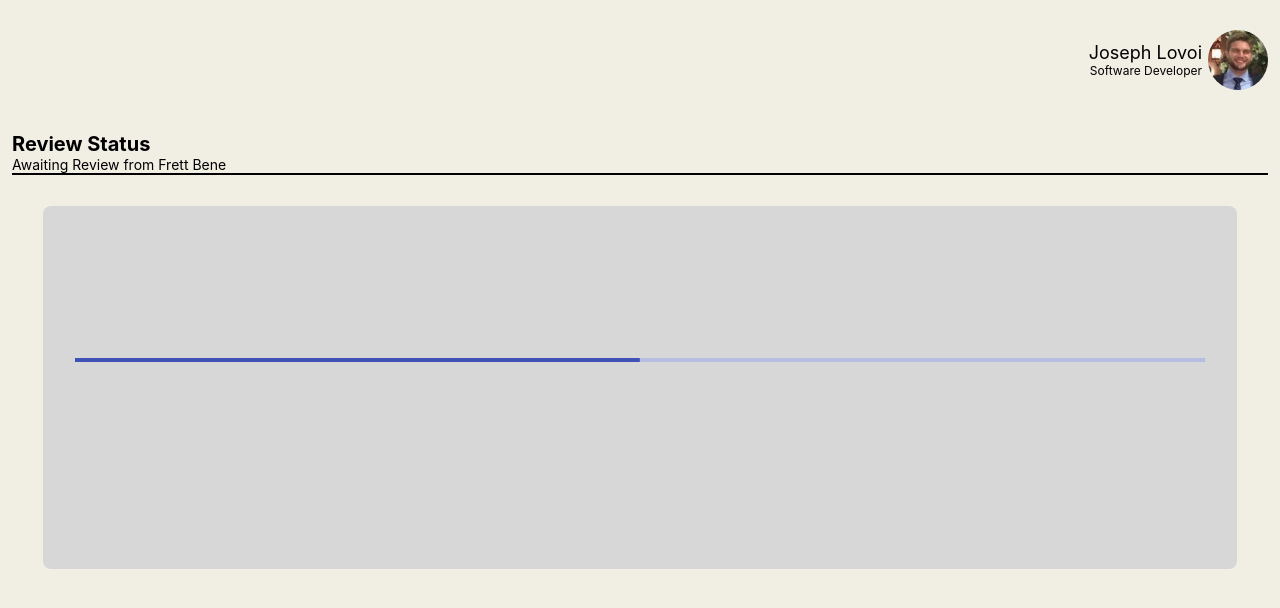
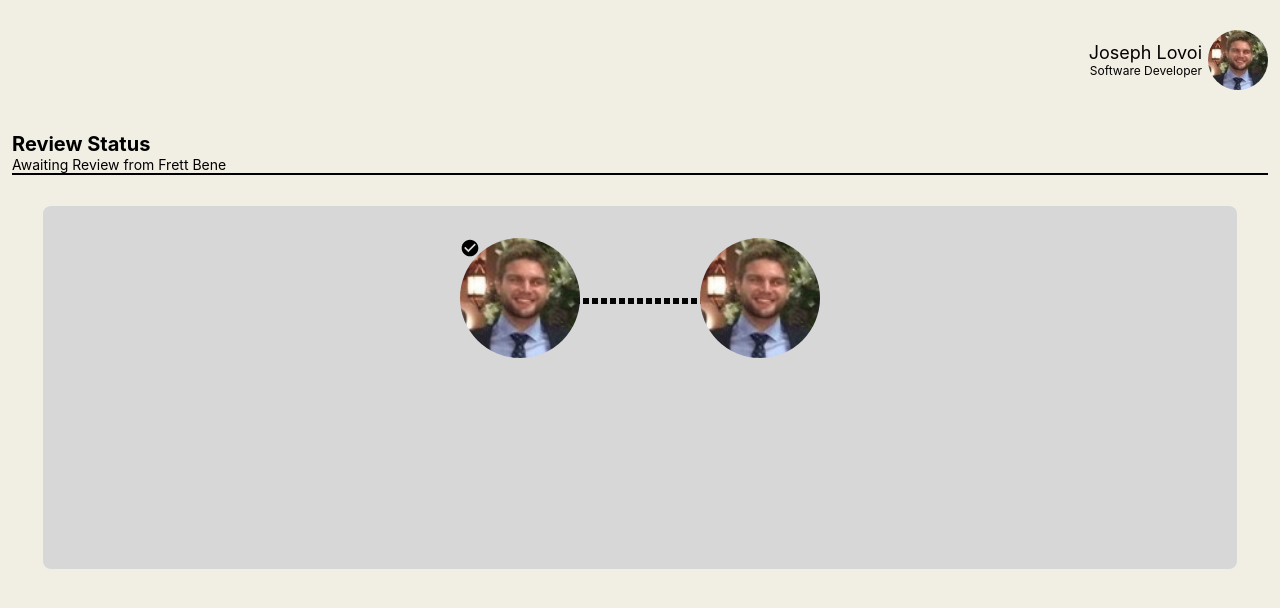
Before and after one commit to jlovoi/docshare, a React (Create React App) app: page / in a window 1280 px wide. Shown: the top 608 px of the page. Built offline with nearby package versions, Linux system fonts and the light colour scheme.

Commit message:
styling the avatars on the workflow

```diff
--- a/package.json
+++ b/package.json
@@ -4,6 +4,7 @@
   "private": true,
   "dependencies": {
     "@material-ui/core": "^4.8.2",
+    "@material-ui/icons": "^4.5.1",
     "@reduxjs/toolkit": "^1.2.1",
     "@testing-library/jest-dom": "^4.2.4",
     "@testing-library/react": "^9.3.2",
--- /dev/null
+++ b/src/components/avatar/index.js
@@ -0,0 +1,69 @@
+import React from "react";
+import { makeStyles } from "@material-ui/styles";
+import Avatar from "@material-ui/core/Avatar";
+import CheckCircleIcon from "@material-ui/icons/CheckCircle";
+
+const useStyles = makeStyles(() => ({
+  root: {
+    height: "120px",
+    width: "120px",
+    marginRight: "60px",
+    marginLeft: "60px"
+  },
+  avatar: {
+    height: "120px",
+    width: "120px",
+    position: "relative",
+    zIndex: 1
+  },
+  check: {
+    position: "absolute",
+    height: "20px",
+    width: "20px"
+  },
+  line: {
+    borderRadius: "8px",
+    width: "150%",
+    border: "3px solid #040404",
+    position: "relative",
+    bottom: "50%",
+    zIndex: 0,
+    right: "150%"
+  },
+  dashedLine: {
+    borderRadius: "8px",
+    width: "150%",
+    border: "3px dashed #040404",
+    position: "relative",
+    bottom: "50%",
+    zIndex: 0,
+    right: "150%"
+  }
+}));
+
+const showLine = (first, check, classes) => {
+  if (!first && check) {
+    return <div className={classes.line} />;
+  } else if (!first && !check) {
+    return <div className={classes.dashedLine} />;
+  }
+  return <div />;
+};
+
+const Component = ({ avatar, check = false, first = false }) => {
+  const classes = useStyles();
+
+  return (
+    <div className={classes.root}>
+      {check ? (
+        <CheckCircleIcon className={classes.check} />
+      ) : (
+        <div className={classes.check} />
+      )}
+      <Avatar className={classes.avatar} src={avatar} />
+      {showLine(first, check, classes)}
+    </div>
+  );
+};
+
+export default Component;
--- a/src/components/index.js
+++ b/src/components/index.js
@@ -1,4 +1,5 @@
 import AppFrame from "./app-frame";
+import Avatar from "./avatar";
 import User from "./user";
 
-export { AppFrame, User };
+export { AppFrame, Avatar, User };
--- a/src/features/workflow/view/index.js
+++ b/src/features/workflow/view/index.js
@@ -1,7 +1,9 @@
 import React from "react";
 import { makeStyles } from "@material-ui/styles";
 import Box from "@material-ui/core/Box";
-import LinearProgress from "@material-ui/core/LinearProgress";
+
+import { Avatar } from "../../../components";
+import avatar from "../../../components/user/avatar.jpg";
 
 const useStyles = makeStyles(() => ({
   header: {
@@ -18,6 +20,12 @@ const useStyles = makeStyles(() => ({
     width: "90%",
     margin: "2.5%",
     padding: "2.5%"
+  },
+  group: {
+    display: "flex",
+    flexDirection: "row",
+    alignItems: "center",
+    justifyContent: "center"
   },
   progress: {
     position: "relative",
@@ -42,12 +50,10 @@ const Workflow = ({ reviewer }) => {
         <div className={classes.subTitle}>Awaiting Review from Frett Bene</div>
       </div>
       <Box className={classes.box}>
-        <LinearProgress
-          className={classes.progress}
-          color="primary"
-          variant="determinate"
-          value={50}
-        />
+        <div className={classes.group}>
+          <Avatar avatar={avatar} check={true} first={true} />
+          <Avatar avatar={avatar} />
+        </div>
       </Box>
     </div>
   );
```
Also changed, not shown: 1 other file (tests, documents, lock files or other folders).
